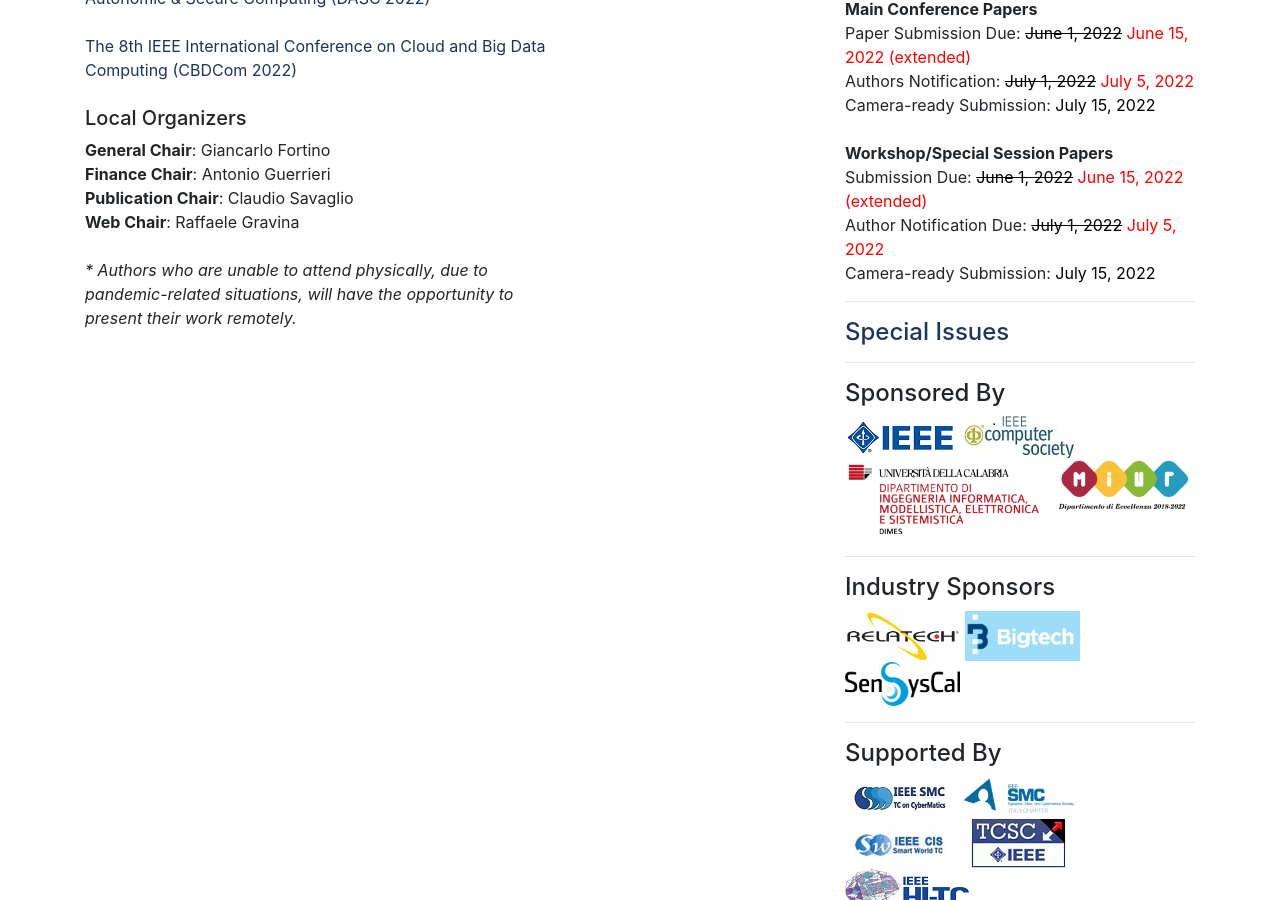
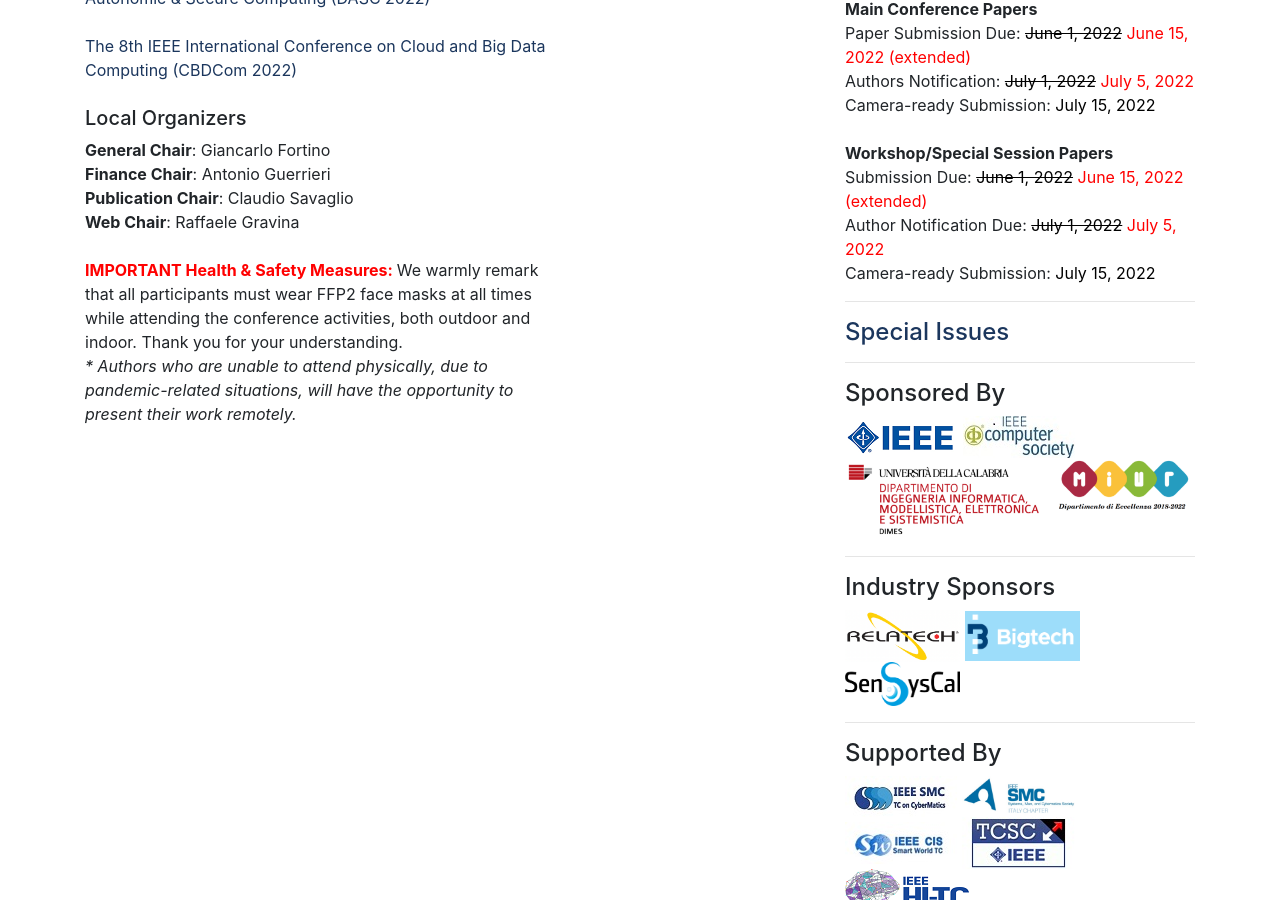
Before and after one commit to cyber-science/2022, a Jekyll site: the page built from index.html, in a window 1280 px wide and 900 px high, scrolled down 1198 px. Built offline with Jekyll 4.4.1, drawn with Linux system fonts in a browser that asks for light colours; comment, search, counter and statistics services are not loaded.

Commit message:
added health safety measures + weblinks to sponsors logos

```diff
--- a/_includes/sidebar.html
+++ b/_includes/sidebar.html
@@ -31,18 +31,18 @@
 
 <p>
   <h4> Sponsored By</h4>
-  <img src="/2022/assets/images/IEEE.png" class="img-fluid" alt="IEEE"/>
-  <img src="/2022/assets/images/ieeecs.jpg" class="img-fluid" alt="IEEECS"/><br/>
-  <img src="/2022/assets/images/dimes.png" class="img-fluid" alt="IEEECS"/><br/>
+  <a href="https://www.ieee.org/"><img src="/2022/assets/images/IEEE.png" class="img-fluid" alt="IEEE"/></a>
+  <a href="https://www.computer.org/"><img src="/2022/assets/images/ieeecs.jpg" class="img-fluid" alt="IEEECS"/><br/></a>
+  <a href="https://dimes.unical.it/?lang=en"><img src="/2022/assets/images/dimes.png" class="img-fluid" alt="DIMES-UNICAL"/><br/></a>
   <hr/>
   <h4> Industry Sponsors</h4>
-  <img src="/2022/assets/images/relatech.png" class="img-fluid" alt="relatech" width="115"/>
+  <a href="https://www.relatech.com/"><img src="/2022/assets/images/relatech.png" class="img-fluid" alt="relatech" width="115"/></a>
   <img src="/2022/assets/images/bigtech.png" class="img-fluid" alt="bigtech" width="115"/>
-  <img src="/2022/assets/images/sensyscal.png" class="img-fluid" alt="sensyscal" width="115"/>
+  <a href="http://www.sensyscal.it/en/"><img src="/2022/assets/images/sensyscal.png" class="img-fluid" alt="sensyscal" width="115"/></a>
   <hr/>
   <h4> Supported By</h4>
   <img src="/2022/assets/images/smclogo.jpg" class="img-fluid" alt="SMC"/>
-  <img src="/2022/assets/images/smcitaly.jpg" class="img-fluid" alt="SMC ITALY" width="113"/><br/>
+  <a href="https://www.facebook.com/groups/722379658689045/"><img src="/2022/assets/images/smcitaly.jpg" class="img-fluid" alt="SMC ITALY" width="113"/><br/></a>
   <img src="/2022/assets/images/swtclogo.jpg" class="img-fluid" alt="SWT"/>
   <img src="/2022/assets/images/tcsclogo.jpg" class="img-fluid" alt="TCST"/><br/>
   <img src="/2022/assets/images/HI-TC_FormalLogo_50.png" class="img-fluid" alt="HI-TC"/><br/>
@@ -53,8 +53,8 @@
   <h6>Italy Section CS Chapter</h6>
   <h6>Italy Section SEN Chapter</h6>
 
-  <img src="/2022/assets/images/unical.jpg" class="img-fluid" alt="UNICAL" width="113"/>
-  <img src="/2022/assets/images/cnr.jpg" class="img-fluid" alt="ICAR CNR" width="113"/>
+  <a href="https://www.unical.it/?lang=en"><img src="/2022/assets/images/unical.jpg" class="img-fluid" alt="UNICAL" width="113"/></a>
+  <a href="https://www.icar.cnr.it/en/"><img src="/2022/assets/images/cnr.jpg" class="img-fluid" alt="ICAR CNR" width="113"/></a>
   <br/>
 </p>
 
--- a/index.html
+++ b/index.html
@@ -35,6 +35,12 @@
 	<b>Web Chair</b>: Raffaele Gravina
 	<br/>
 	<br/>
+
+	<font color=red><b>IMPORTANT Health & Safety Measures: </b></font> We warmly remark that all participants must wear FFP2 face masks at all times while attending the conference activities, both outdoor and indoor.
+	Thank you for your understanding.
+
+	<br/>
+
 	<i>* Authors who are unable to attend physically, due to pandemic-related situations, will have the opportunity to present their work remotely.</i>
 
 
```
